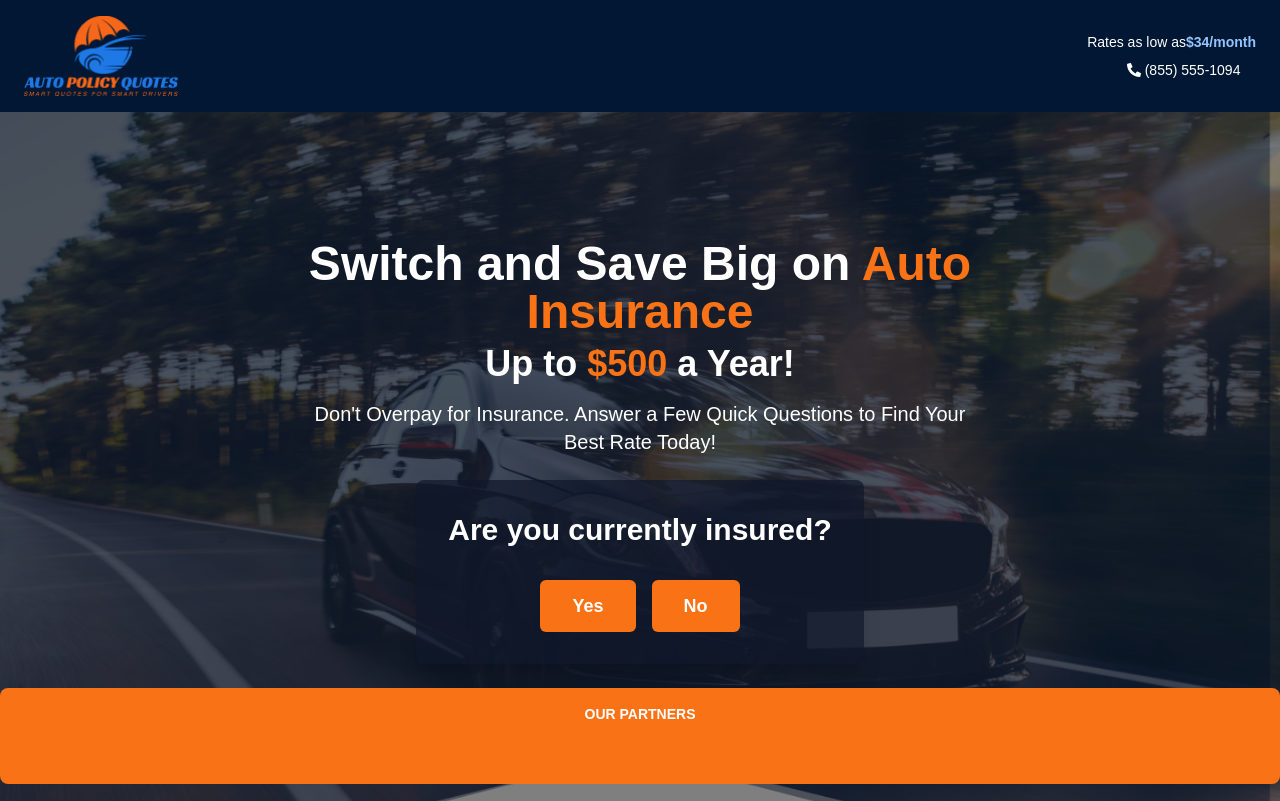
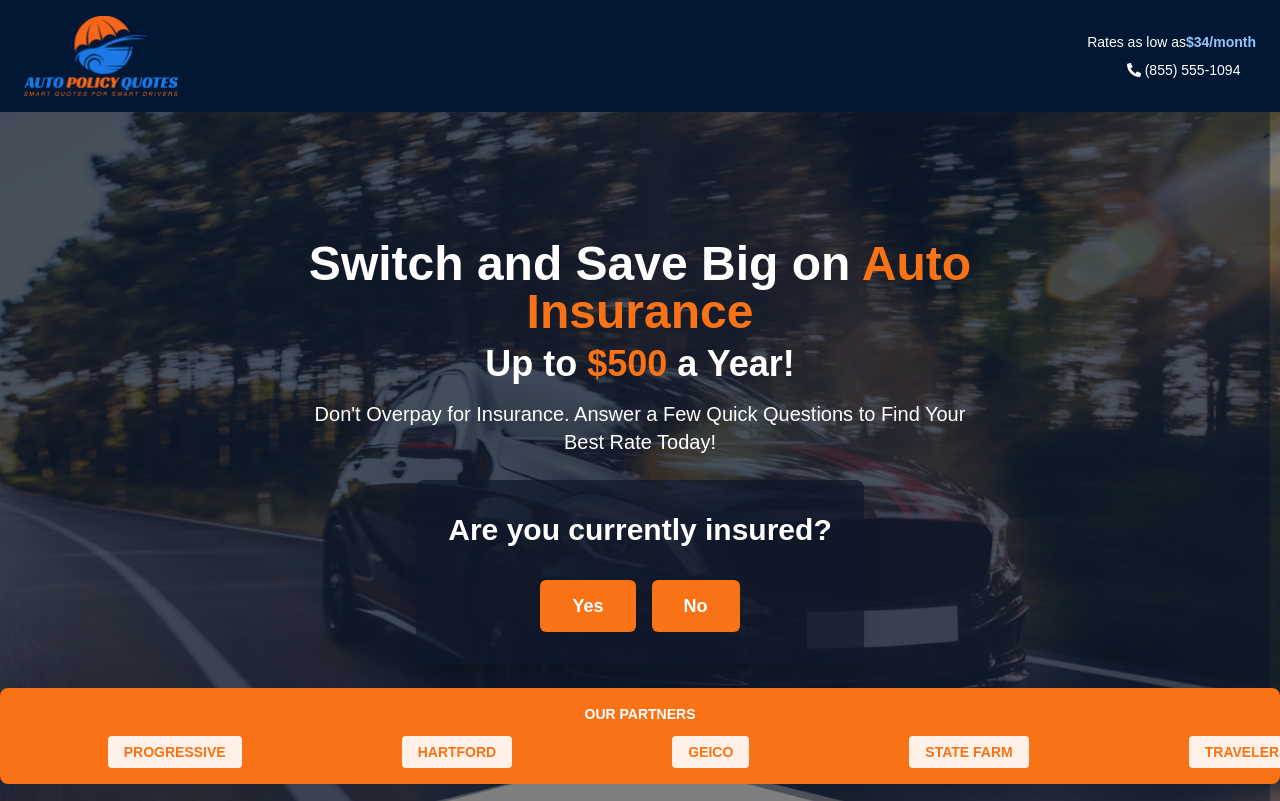
Before and after one commit to Ujjal-ENG/ray-advertising, a Next.js app: page / in a window 1280 px wide. Shown: the top 801 px of the page. Built offline with nearby package versions, Linux system fonts and the light colour scheme.

Commit message:
production build done

```diff
--- a/app/parterners/page.tsx
+++ b/app/parterners/page.tsx
@@ -1,5 +1,5 @@
 import React from 'react'
-
+import Marquee from 'react-fast-marquee';
 const Partners = () => {
     const partners = [
         "TRAVELERS",
@@ -14,7 +14,7 @@ const Partners = () => {
       <p className="text-white text-sm font-semibold mb-3 text-center">
         OUR PARTNERS
       </p>
-      <marquee scrollamount="5" className="flex whitespace-nowrap">
+      <Marquee speed={40} pauseOnHover={true} className="flex whitespace-nowrap">
         {partners.map((partner, index) => (
           <div
             key={index}
@@ -23,7 +23,7 @@ const Partners = () => {
             <span className="text-orange-500 font-bold text-sm px-4">{partner}</span>
           </div>
         ))}
-      </marquee>
+      </Marquee>
     </div>
   )
 }
```
Also changed, not shown: 2 other files (tests, documents, lock files or other folders).
